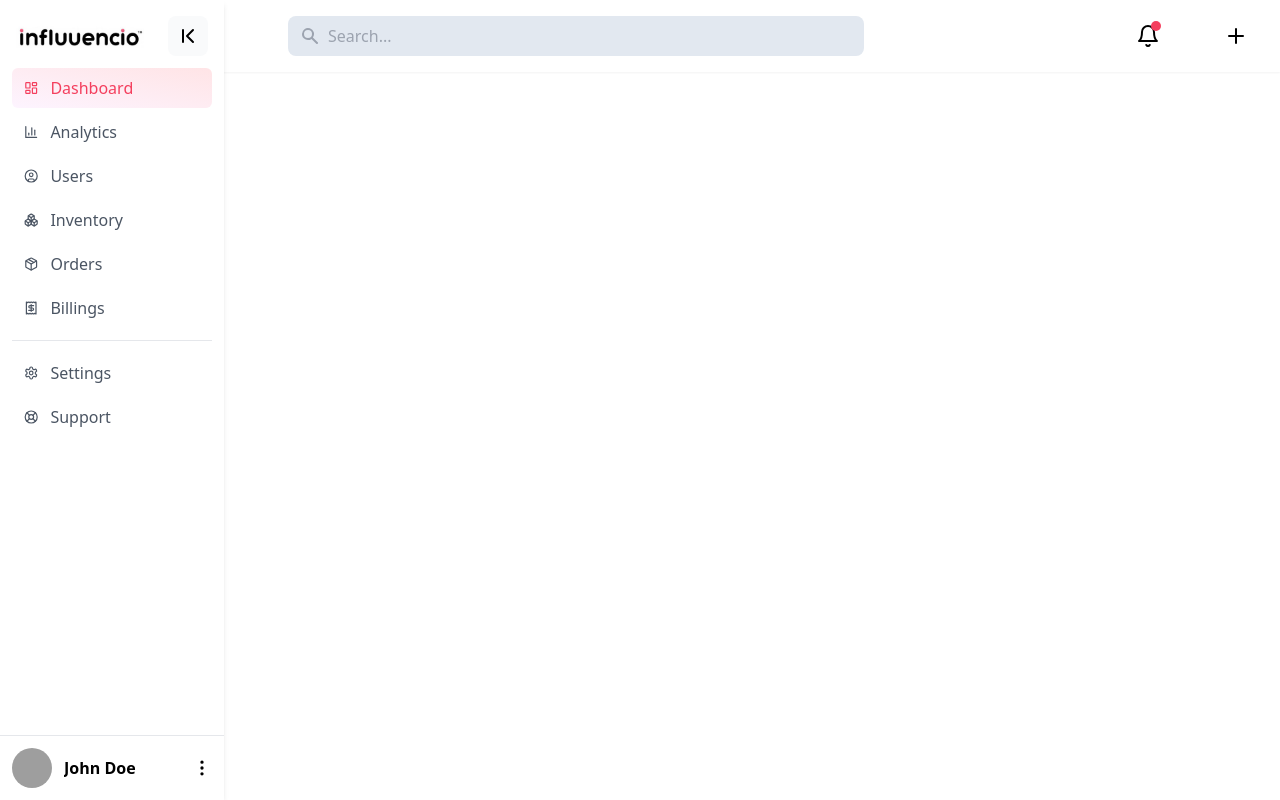
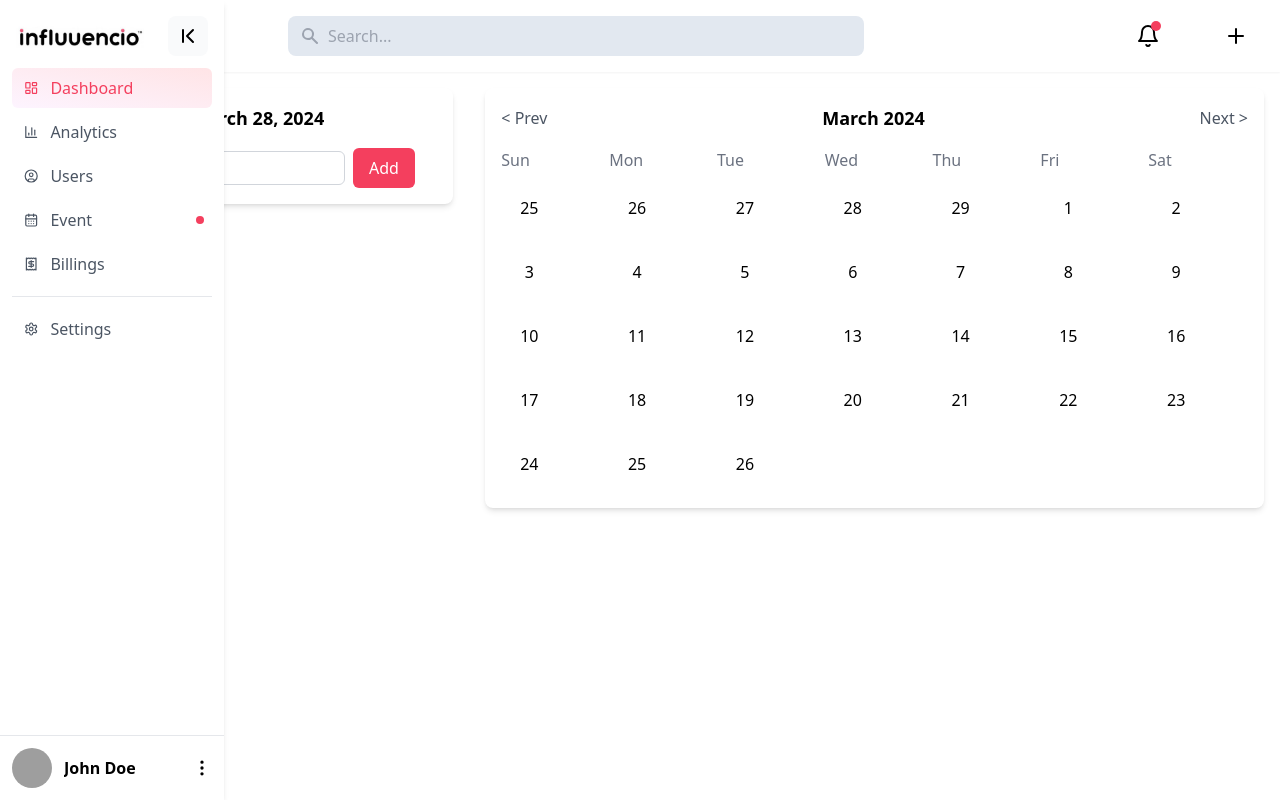
Before and after one commit to aniruddha-chaudhari/client, a React (Vite) app: page /event in a window 1280 px wide. Built offline with nearby package versions, Linux system fonts and the light colour scheme; grey boxes are pictures that could not be loaded.

Commit message:
added calender

```diff
--- a/package.json
+++ b/package.json
@@ -12,10 +12,12 @@
   "dependencies": {
     "chart.js": "^4.4.2",
     "lucide-react": "^0.363.0",
+    "moment": "^2.30.1",
     "react": "^18.2.0",
     "react-chartjs-2": "^5.2.0",
     "react-dom": "^18.2.0",
-    "react-router-dom": "^6.22.3"
+    "react-router-dom": "^6.22.3",
+    "react-table": "^7.8.0"
   },
   "devDependencies": {
     "@types/react": "^18.2.66",
--- a/src/App.jsx
+++ b/src/App.jsx
@@ -3,7 +3,8 @@ import { BrowserRouter as Router, Route, Routes } from 'react-router-dom';
 import Sidebar from './components/bars/sidebar';
 import Navbar from './components/bars/navbar'
 import Dashboard from './pages/dashboard'
-import Analytics from './pages/analytics';
+import Analytics from './pages/analytics'
+import Event from './pages/event'
 
 
 
@@ -18,6 +19,7 @@ const App = () => {
             <Routes>
               <Route exact path="/" element={<Dashboard />} />
              <Route exact path="/analytics" element={<Analytics />} />
+             <Route exact path="/event" element={<Event />}/>
             </Routes>
           </div>
         </div>
--- /dev/null
+++ b/src/components/bars/eventscheduler.jsx
@@ -0,0 +1,54 @@
+import React, { useState } from 'react';
+
+const EventScheduler = ({ currentDate, events, onAddEvent, onDeleteEvent }) => {
+  const [newEvent, setNewEvent] = useState('');
+
+  const handleAddEvent = () => {
+    if (newEvent.trim()) {
+      onAddEvent(currentDate.format('YYYY-MM-DD'), newEvent.trim());
+      setNewEvent('');
+    }
+  };
+
+  const handleDeleteEvent = (date, event) => {
+    onDeleteEvent(date, event);
+  };
+
+  const renderEvents = (events) => {
+    return events.map((event, index) => (
+      <div key={index} className="flex items-center justify-between mb-2">
+        <span>{event}</span>
+        <button
+          className="text-red-500 hover:text-red-700"
+          onClick={() => handleDeleteEvent(currentDate.format('YYYY-MM-DD'), event)}
+        >
+          Delete
+        </button>
+      </div>
+    ));
+  };
+
+  return (
+    <div className="bg-white p-4 rounded-lg shadow-md">
+      <h2 className="text-lg font-semibold mb-4">Events for {currentDate.format('MMMM DD, YYYY')}</h2>
+      <div>{renderEvents(events)}</div>
+      <div className="mt-4">
+        <input
+          type="text"
+          className="border border-gray-300 rounded-md px-2 py-1 mr-2"
+          value={newEvent}
+          onChange={(e) => setNewEvent(e.target.value)}
+          placeholder="Add new event"
+        />
+        <button
+          className="bg-rose-500 text-white px-4 py-2 rounded-md hover:bg-rose-600"
+          onClick={handleAddEvent}
+        >
+          Add
+        </button>
+      </div>
+    </div>
+  );
+};
+
+export default EventScheduler;
--- a/src/components/bars/sidebar.jsx
+++ b/src/components/bars/sidebar.jsx
@@ -5,7 +5,7 @@ import { useNavigate } from 'react-router-dom'
 import img1 from '../../assets/rsz_1rsz_influenio.jpg'
 import {ChevronFirst, ChevronLast} from 'lucide-react'
 import { MoreVertical } from 'lucide-react'
-import { LifeBuoy,Receipt,Boxes,Package,UserCircle,BarChart3,LayoutDashboard,Settings} from 'lucide-react'
+import { LifeBuoy,Receipt,Boxes,CalendarDays,UserCircle,BarChart3,LayoutDashboard,Settings} from 'lucide-react'
 
 const Sidebarcontext = createContext()
 export default function sidebar() {
@@ -35,7 +35,6 @@ export default function sidebar() {
               icon={<LayoutDashboard size={20} />}
               text="Dashboard"
               active={activeItem === '/'}
-              alert
               to="/"
               onActive={() => handleItemActive('/')}
             />
@@ -52,15 +51,12 @@ export default function sidebar() {
               to="/users"
             />
             <Sidebaritem
-              icon={<Boxes size={20} />}
-              text="Inventory"
-              to="/inventory"
-            />
-            <Sidebaritem
-              icon={<Package size={20} />}
-              text="Orders"
+              icon={<CalendarDays size={20} />}
+              text="Event"
               alert
-              to="/orders"
+              to="/event"
+              active={activeItem === '/event'}
+              onActive={() => handleItemActive('/event')}
             />
             <Sidebaritem
               icon={<Receipt size={20} />}
@@ -72,11 +68,6 @@ export default function sidebar() {
               icon={<Settings size={20} />}
               text="Settings"
               to="/settings"
-            />
-            <Sidebaritem
-              icon={<LifeBuoy size={20} />}
-              text="Support"
-              to="/support"
             />
 
 
@@ -138,7 +129,7 @@ export function Sidebaritem({ icon, text, active, alert, to, onActive }) {
       </span>
       {alert && (
         <div
-          className={` absolute right-2 w-2 h-2
+          className={`absolute right-2 w-2 h-2 rounded-full bg-rose-500
             ${
               expanded ? '' : 'top-2 right-4'
             }`}
--- /dev/null
+++ b/src/components/box/Calender.jsx
@@ -0,0 +1,103 @@
+import React, { useState } from 'react';
+import moment from 'moment';
+import EventScheduler from '../bars/eventscheduler';
+
+const Calendar = () => {
+  const [currentDate, setCurrentDate] = useState(moment());
+  const [selectedDate, setSelectedDate] = useState(null);
+  const [events, setEvents] = useState({});
+
+  const handleAddEvent = (date, event) => {
+    setEvents((prevEvents) => ({
+      ...prevEvents,
+      [date]: [...(prevEvents[date] || []), event],
+    }));
+  };
+
+  const handleDeleteEvent = (date, event) => {
+    setEvents((prevEvents) => ({
+      ...prevEvents,
+      [date]: prevEvents[date].filter((e) => e !== event),
+    }));
+  };
+
+  const renderDays = () => {
+    const startDay = currentDate.clone().startOf('month').startOf('week');
+    const daysInMonth = currentDate.daysInMonth();
+    const days = [];
+
+    for (let i = 0; i < daysInMonth; i++) {
+      const day = startDay.clone().add(i, 'days');
+      days.push(
+        <div
+          key={day.format('YYYYMMDD')}
+          className={`w-14 h-14 flex items-center justify-center relative cursor-pointer ${day.isSame(selectedDate, 'day') ? 'bg-blue-500 text-white rounded-md' : ''
+            } hover:bg-gray-200 rounded-md`}
+          onClick={() => {
+            setSelectedDate(day.clone());
+            setCurrentDate(day.clone());
+          }}
+        >
+          {day.date()}
+          {events[day.format('YYYY-MM-DD')] && (
+            <div className="absolute bottom-0 left-0 w-full flex justify-center">
+              {
+                events[day.format('YYYY-MM-DD')] && events[day.format('YYYY-MM-DD')].length > 0 && (
+                  <span className="bg-red-500 text-white text-xs px-1 rounded-sm">
+                    {events[day.format('YYYY-MM-DD')].length}
+                  </span>
+                )
+              }
+            </div>
+          )}
+        </div>
+      );
+    }
+
+    return days;
+  };
+
+  return (
+    <div className="flex">
+      <div className="w-1/3 p-4">
+        <EventScheduler
+          currentDate={currentDate}
+          events={events[currentDate.format('YYYY-MM-DD')] || []}
+          onAddEvent={handleAddEvent}
+          onDeleteEvent={handleDeleteEvent}
+        />
+      </div>
+      <div className="w-2/3 p-4">
+        <div className="bg-white p-4 rounded-lg shadow-md">
+          <div className="flex items-center justify-between mb-4">
+            <button
+              className="text-gray-600 hover:text-gray-800"
+              onClick={() => setCurrentDate(currentDate.clone().subtract(1, 'month'))}
+            >
+              &lt; Prev
+            </button>
+            <h2 className="text-lg font-semibold">
+              {currentDate.format('MMMM YYYY')}
+            </h2>
+            <button
+              className="text-gray-600 hover:text-gray-800"
+              onClick={() => setCurrentDate(currentDate.clone().add(1, 'month'))}
+            >
+              Next &gt;
+            </button>
+          </div>
+          <div className="grid grid-cols-7 gap-2">
+            {['Sun', 'Mon', 'Tue', 'Wed', 'Thu', 'Fri', 'Sat'].map((day) => (
+              <div key={day} className="text-gray-500">
+                {day}
+              </div>
+            ))}
+            {renderDays()}
+          </div>
+        </div>
+      </div>
+    </div>
+  );
+};
+
+export default Calendar;
--- /dev/null
+++ b/src/components/box/TableBox.jsx
@@ -0,0 +1,93 @@
+import React from 'react'
+import { useTable, useSortBy } from 'react-table'
+
+const TableBox = () => {
+  const data = React.useMemo(() => [
+    {
+      id: 1,
+      gender: "male",
+      salary: 100000,
+    },
+    {
+      id: 2,
+      gender: "male",
+      salary: 200000,
+    },
+    {
+      id: 3,
+      gender: "male",
+      salary: 300000,
+    }
+  ], [])
+
+  const columns = React.useMemo(() => [
+    {
+      Header: "ID",
+      accessor: "id"
+    },
+    {
+      Header: "Gender",
+      accessor: "gender"
+    },
+    {
+      Header: "Salary",
+      accessor: "salary"
+    }
+  ], [])
+
+  const {
+    getTableProps,
+    getTableBodyProps,
+    headerGroups,
+    rows,
+    prepareRow,
+  } = useTable({
+    columns,
+    data,
+  }, useSortBy)
+
+  return (
+    <table {...getTableProps()} className="min-w-full bg-white border border-gray-200">
+      <thead className="bg-gray-50">
+        {headerGroups.map(headerGroup => (
+          <tr {...headerGroup.getHeaderGroupProps()} className="bg-gray-100">
+            {headerGroup.headers.map(column => (
+              <th
+                {...column.getHeaderProps(column.getSortByToggleProps())}
+                className="px-4 py-2 border-b border-gray-200 text-left text-sm font-medium text-gray-500 uppercase tracking-wider cursor-pointer"
+              >
+                {column.render('Header')}
+                <span>
+                  {column.isSorted
+                    ? column.isSortedDesc
+                      ? ' 🔽'
+                      : ' 🔼'
+                    : ''}
+                </span>
+              </th>
+            ))}
+          </tr>
+        ))}
+      </thead>
+      <tbody {...getTableBodyProps()} className="divide-y divide-gray-200">
+        {rows.map(row => {
+          prepareRow(row)
+          return (
+            <tr {...row.getRowProps()} className="hover:bg-gray-100">
+              {row.cells.map(cell => (
+                <td
+                  {...cell.getCellProps()}
+                  className="px-4 py-2 border-b border-gray-200 text-sm text-gray-900"
+                >
+                  {cell.render('Cell')}
+                </td>
+              ))}
+            </tr>
+          )
+        })}
+      </tbody>
+    </table>
+  )
+}
+
+export default TableBox
--- a/src/pages/analytics.jsx
+++ b/src/pages/analytics.jsx
@@ -2,6 +2,7 @@ import React from 'react';
 import BigUserProfileCard from '../components/cards/Bigprofilecard';
 import { Chart as ChartJS } from 'chart.js/auto';
 import { Line } from 'react-chartjs-2';
+import TableBox from '../components/box/TableBox';
 
 const Analytics = () => {
   return (
@@ -107,6 +108,9 @@ const Analytics = () => {
           />
         </div>
       </div>
+      <div>
+        <TableBox />
+      </div>
     </div>
   );
 };
--- /dev/null
+++ b/src/pages/event.jsx
@@ -0,0 +1,10 @@
+import React from 'react'
+import Calendar from '../components/box/Calender';
+
+const Event = () => {
+  return (
+    <Calendar/>
+  )
+}
+
+export default Event;
```
Also changed, not shown: 1 other file (tests, documents, lock files or other folders).
